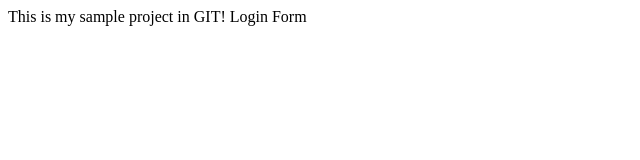
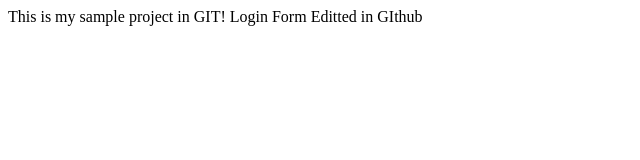
Before and after one commit to john2121981/mysample, a plain HTML site: page index.html in a window 1280 px wide. Shown: the whole page, without its empty margins (0-640 px from the left). Drawn offline with Linux system fonts and the light colour scheme.

Commit message:
Update index.html

```diff
--- a/index.html
+++ b/index.html
@@ -4,6 +4,7 @@
   <body>
     This is my sample project in GIT!
     Login Form
+    Editted in GIthub
     </body>
 </head>
 </html>
```
